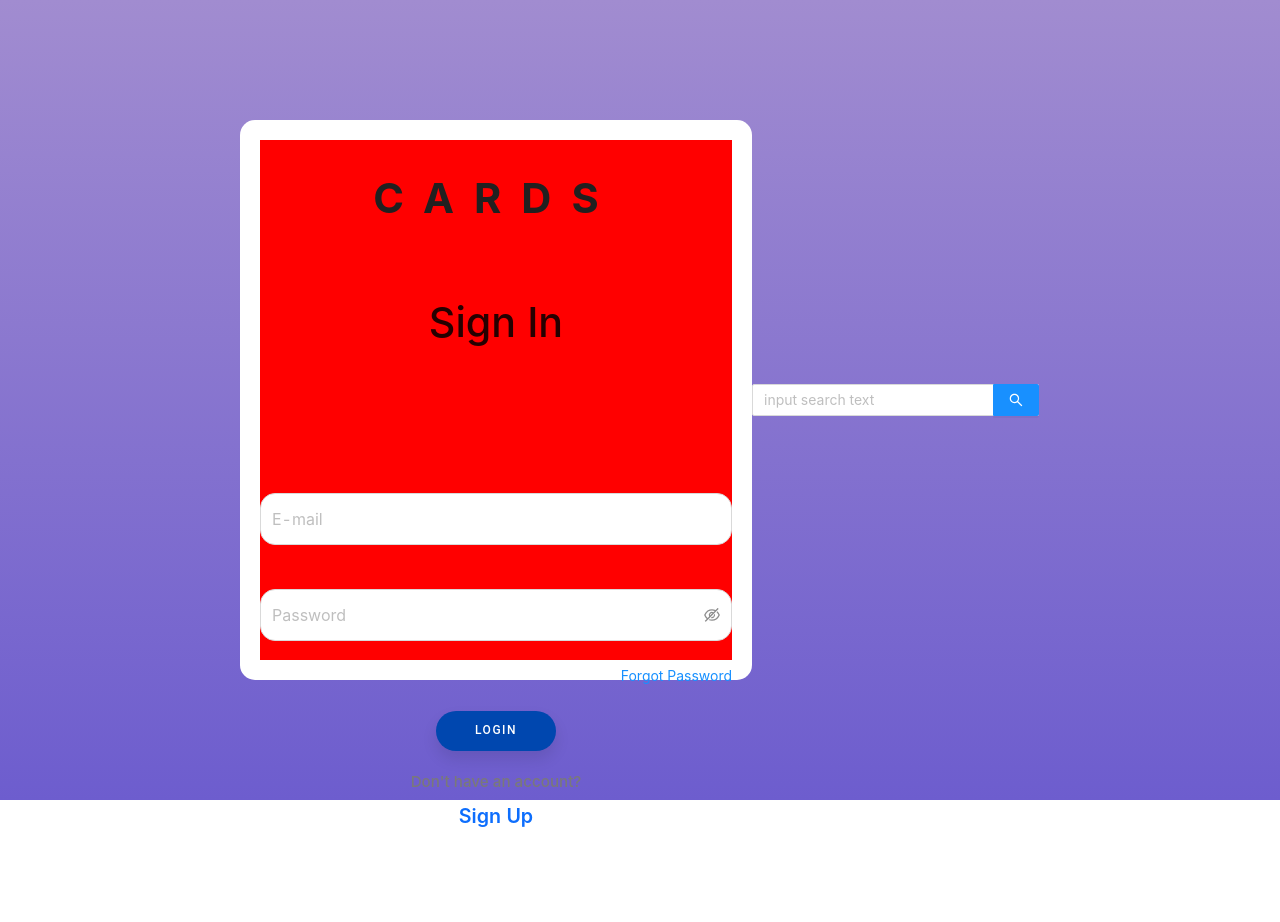
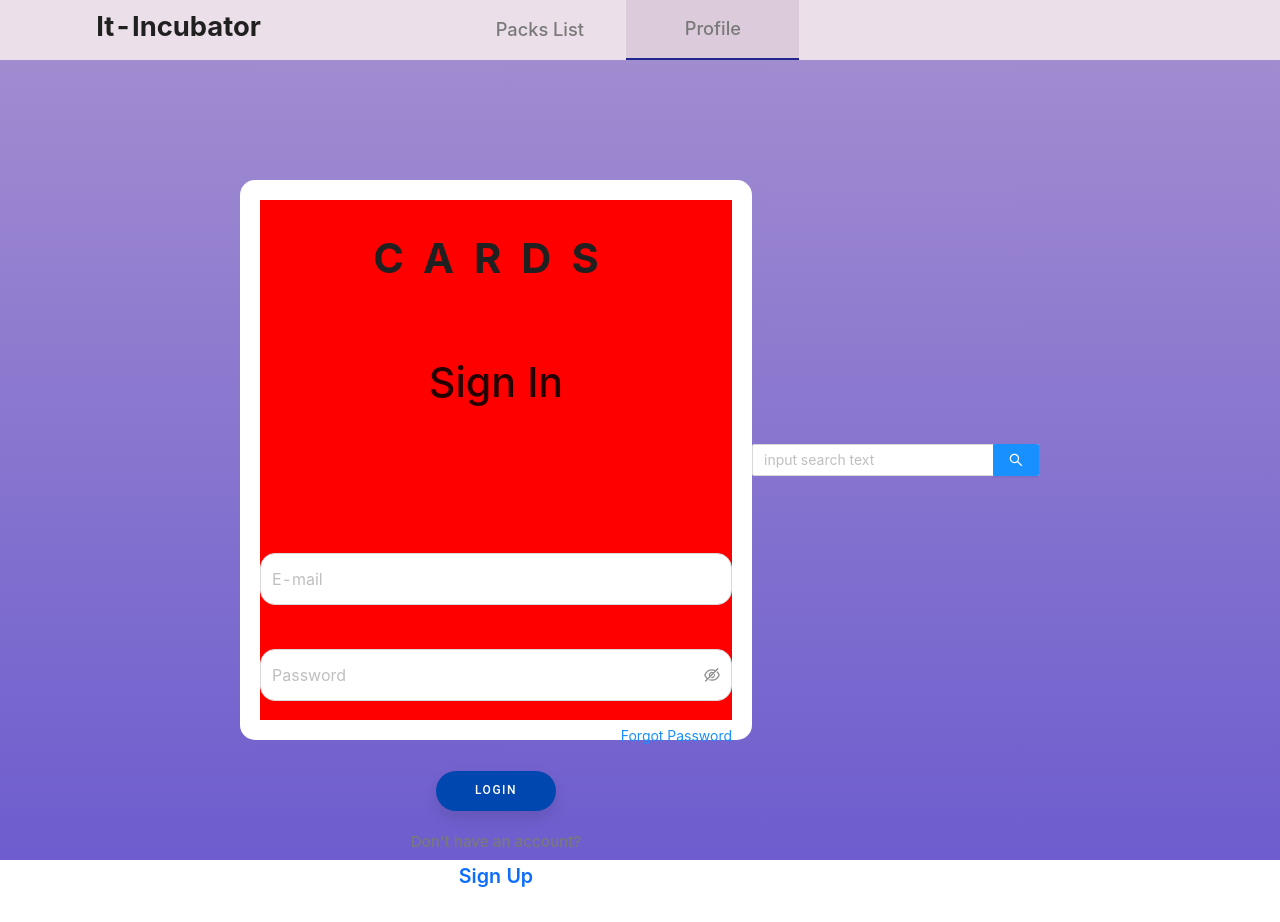
Before and after one commit to KromoS1/fryday-erik-roma, a React (Create React App) app: page /packs#/login in a window 1280 px wide. Before the commit the page ends 862 px from the top, so only its background shows below. Built offline with nearby package versions, Linux system fonts and the light colour scheme; no server answers.

Commit message:
Add Header component.

```diff
--- a/src/app/App.tsx
+++ b/src/app/App.tsx
@@ -2,13 +2,17 @@ import React from 'react';
 import {Routes} from '../components/Routes';
 import style from './AppStyle.module.scss';
 import {SearchInput} from "../commonComponents/serachInput/SearchInput";
+import {Header} from "../components/Header/Header";
 
 export const App = () => {
 
     return (
-        <div className={style.page}>
-            <Routes/>
-            <SearchInput/>
-        </div>
+        <>
+            <Header/>
+            <div className={style.page}>
+                <Routes/>
+                <SearchInput/>
+            </div>
+        </>
     )
 };
--- /dev/null
+++ b/src/components/Header/Header.module.scss
@@ -0,0 +1,40 @@
+@import './src/stylesCommon/StyleCommon';
+@import './src/stylesCommon/StyleAuth';
+@import './src/stylesCommon/StyleMain';
+
+
+
+.container{
+  @include displayFlex(row, space-around, center);
+  width: 100%;
+  height: 60px;
+  background: #EBE0E9;
+
+  .title{
+    @include h4();
+  }
+
+  .navBar{
+    @include displayFlex(row, "", center);
+    width: 346px;
+    height: 100%;
+
+    .navInactive{
+      @include NavBtnInactive();
+    }
+
+    .navActive{
+      @include NavBtnActive();
+    }
+  }
+
+  .button{
+    @include buttonsContainerAuth();
+    width: 15%;
+    padding-bottom: 20px;
+
+    .btnLog{
+      @include MainButton();
+    }
+  }
+}
--- /dev/null
+++ b/src/components/Header/Header.tsx
@@ -0,0 +1,48 @@
+import React, {FC, memo, useState} from 'react';
+import style from './Header.module.scss'
+import {useSelector} from "react-redux";
+import {AppRootStateType} from "../../app/Store";
+
+
+export const Header: FC = memo(() => {
+    const isAuth = useSelector<AppRootStateType, boolean>(state => state.login.isAuth)
+
+    const [isPack, setIsPack] = useState(false);
+    const [isProfile, setIsProfile] = useState(true);
+
+    const setActivePack = () => {
+        setIsPack(true)
+        setIsProfile(false)
+    }
+
+    const setActiveProfile = () => {
+        setIsProfile(true)
+        setIsPack(false)
+    }
+
+
+    return (
+        <div className={style.container}>
+            <div className={style.title}>
+                <div>It-Incubator</div>
+            </div>
+            <div className={style.navBar}>
+                <button
+                    className={isPack? style.navActive : style.navInactive}
+                    onClick={() => setActivePack()}
+                >
+                    Packs List
+                </button>
+                <button
+                    className={isProfile? style.navActive : style.navInactive}
+                    onClick={() => setActiveProfile()}
+                >
+                    Profile
+                </button>
+            </div>
+            <div className={style.button}>
+                {isAuth && <button className={style.btnLog}>Logout</button>}
+            </div>
+        </div>
+    )
+})
--- a/src/stylesCommon/StyleMain.scss
+++ b/src/stylesCommon/StyleMain.scss
@@ -70,3 +70,24 @@
     color: #1b4db3;
   }
 }
+
+@mixin NavBtnActive{
+  @include h6();
+  margin-bottom: 0;
+  text-align: center;
+  width: 346px;
+  height: 100%;
+  background: #DCCCDB;
+  border: none;
+  border-bottom: 2px solid #21268F;
+}
+
+@mixin NavBtnInactive {
+  @include h6();
+  margin-bottom: 0;
+  text-align: center;
+  width: 346px;
+  height: 100%;
+  background: #EBE0E9;
+  border: none;
+}
```
